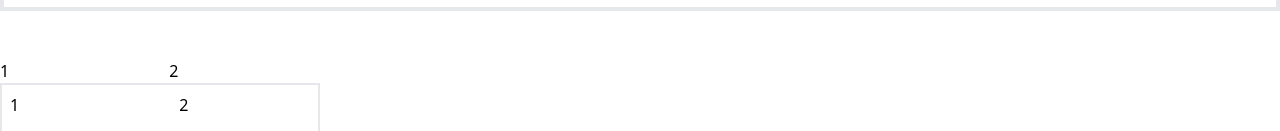
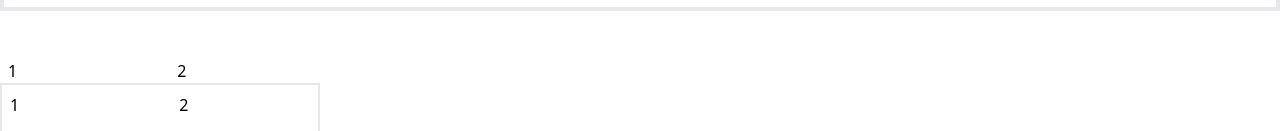
Before and after one commit to Krikor-Greg-Markarian/onclickbutton, a Next.js app: page / in a window 1280 px wide. Shown: the part 289-420 px from the top of the page. Built offline with nearby package versions, Linux system fonts and the light colour scheme.

Commit message:
ADD: pl-2

```diff
--- a/Src/Components/Numbers.js
+++ b/Src/Components/Numbers.js
@@ -1,13 +1,13 @@
-import React from 'react'
-import cn from 'classnames'
+import React from "react";
+import cn from "classnames";
 
 function Numbers(props) {
-    return (
-        <div>
-            <p className = {cn("inline")}>{props.leftNumber}</p>
-            <p className = {cn("inline pl-40")}>{props.rightNumber}</p>
-        </div>
-    )
+  return (
+    <div>
+      <p className={cn("inline pl-2")}>{props.leftNumber}</p>
+      <p className={cn("inline pl-40")}>{props.rightNumber}</p>
+    </div>
+  );
 }
 
-export default Numbers
+export default Numbers;
```
